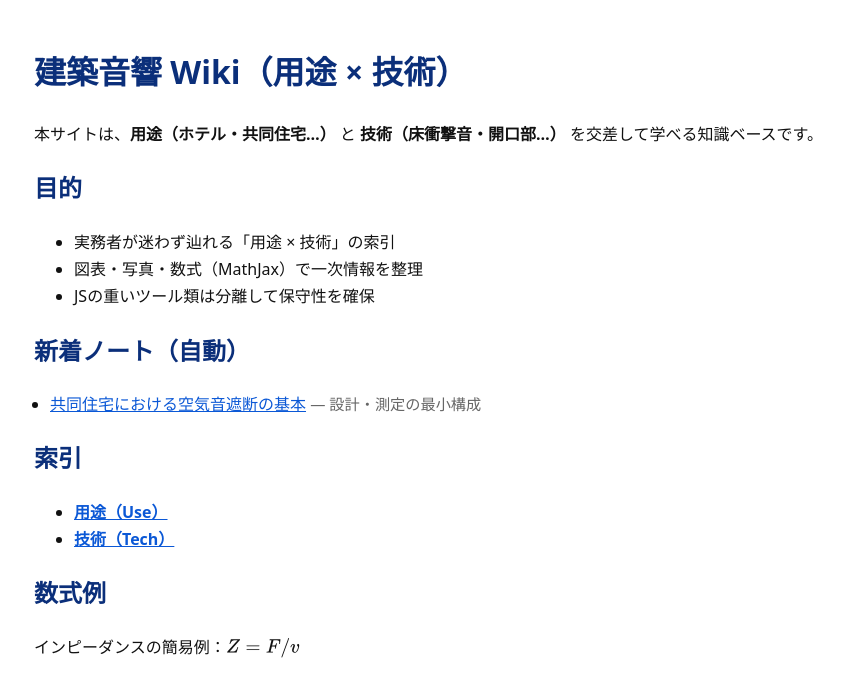
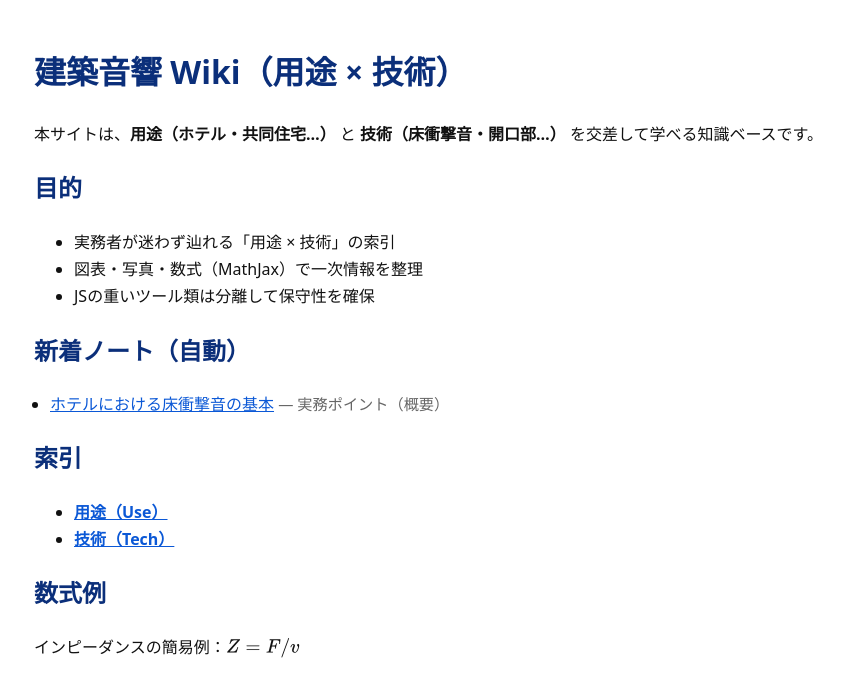
Before and after one commit to ssmhrkw/ssmhrkw-github.io_baw, a Jekyll site: the page built from index.md, in a window 1280 px wide. Shown: the top 697 px of the page, without its empty margins (106-950 px from the left). Built offline with Jekyll 4.4.1, drawn with Linux system fonts in a browser that asks for light colours.

Commit message:
Update apartment-airborne-basics.md

```diff
--- a/_notes/apartment-airborne-basics.md
+++ b/_notes/apartment-airborne-basics.md
@@ -1,12 +1,10 @@
 ---
-title: 共同住宅における空気音遮断の基本
-description: 設計・測定の最小構成
+title: ホテルにおける床衝撃音の基本
+description: 実務ポイント（概要）
+用途: ["ホテル"]
+技術: ["床衝撃音"]
+lang: ja
 ---
 
-## 要点（結論）
-- 空気音遮断は開口部（サッシ等）と壁の施工精度で大きく変わる。
-- 規格: JIS / ISO を参照。
-- 計算例、測定方法は下記参照。
-
-## 数式（MathJax）
-: $R = 10 \\log_{10}\\frac{W_i}{W_t}$
+## 要点
+- 浮き床・複合天井等の対策が中心。
```
